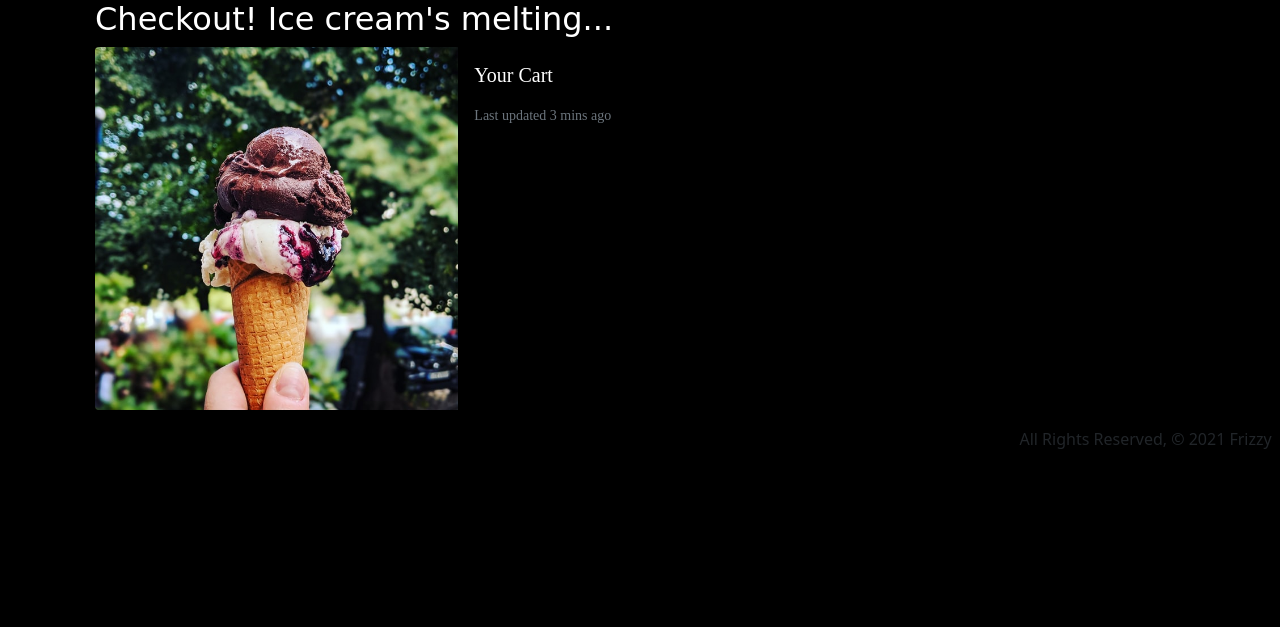
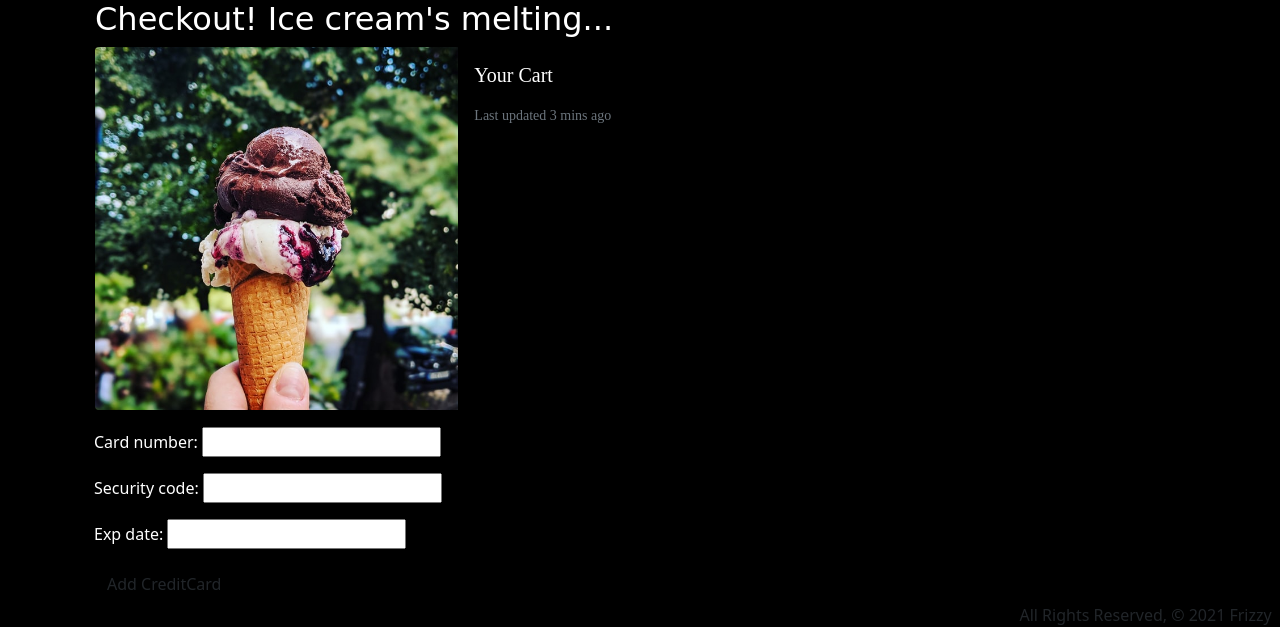
Before and after one commit to kevintlau/frizzy, a Django app: page /profile/ in a window 1280 px wide. Shown: the part 912-1539 px from the top of the page. Before the commit the page ends 1361 px from the top, so only its background shows below. Run offline with Django 3.2, Linux system fonts and the light colour scheme; parts of the project's set-up code (start-up, migrations or seed data) failed here and were passed over; some libraries are stand-ins or nearby versions; some web fonts are replaced.

Commit message:
wip: creditcard

```diff
--- a/main_app/forms.py
+++ b/main_app/forms.py
@@ -3,6 +3,7 @@ from django.db.models import fields
 from django.forms import ModelForm
 from django.contrib.auth.forms import UserCreationForm
 from django.contrib.auth.models import User
+from .models import CreditCard
 
 class SignUpForm(UserCreationForm):
     first_name = forms.CharField(max_length=30)
@@ -43,3 +44,8 @@ class SignUpForm(UserCreationForm):
         'address',
         'phone_number'
     ]
+
+class CreditCardForm(ModelForm):
+  class Meta:
+    model = CreditCard
+    fields = ['card_number', 'security_code', 'exp_date']
--- a/main_app/templates/base.html
+++ b/main_app/templates/base.html
@@ -38,6 +38,8 @@
                 <a class="nav-item nav-link" href="{% url 'about' %}">About</a>
                 <a class="nav-item nav-link" href="{% url 'profile_detail' %}">Profile</a>
                 <a class="nav-item nav-link" href="">Payment</a>
+                <a class="nav-item nav-link" href="">Credit Card</a>
+
               </div>
               <form class="d-flex" method="POST" action= "{% url 'search_shops' %}">
                   {% csrf_token %}
--- a/main_app/templates/main_app/profile_detail.html
+++ b/main_app/templates/main_app/profile_detail.html
@@ -56,5 +56,10 @@
               </div>
             </div>
         </div>
+        <form action="{% url 'add_creditcard' user.profile.id %}" method="post">
+            {% csrf_token %}
+            {{ creditcard_form.as_p }}
+            <input type="submit" class="btn" value="Add CreditCard">
+        </form>
     </div>
 {% endblock %}
--- a/main_app/urls.py
+++ b/main_app/urls.py
@@ -10,7 +10,6 @@ urlpatterns = [
 	path("profile/", views.profile, name="profile_detail"),
 	path("profile/create/", views.ProfileCreate.as_view(), name="profile_create"),
 	path("profile/<int:pk>/update/", views.ProfileUpdate.as_view(), name="profile_update"),
-	path("profile/<int:pk>/add_creditcard/", views.add_creditcard, name="add_creditcard"),
 	path("profile/<int:profile_pk>/assoc_order/<int:order_pk>/", views.assoc_order, name="assoc_order"),
 
 	path("creditcards/", views.CreditCardDetail.as_view(), name="creditcard_index"),
@@ -18,7 +17,8 @@ urlpatterns = [
 	path("creditcards/create/", views.CreditCardCreate.as_view(), name="creditcard_create"),
 	path("creditcards/<int:pk>/update/", views.CreditCardUpdate.as_view(), name="creditcard_update"),
 	path("creditcards/<int:pk>/delete/", views.CreditCardDelete.as_view(), name="creditcard_delete"),
-
+	path('profile/<int:profile_id>/add_creditcard/', views.add_creditcard, name='add_creditcard'),
+	# path('profile/<int:profile_id>/add_creditcard/', views.add_creditcard, name='add_creditcard'),
 	path("orders/", views.OrderList.as_view(), name="order_index"),
 	# blank view with a button that submits a form to prepopulate user pk and store pk
 	path("orders/create/<int:user_pk>/<int:shop_pk>/", views.OrderCreate.as_view(), name="order_create"),
--- a/main_app/views.py
+++ b/main_app/views.py
@@ -11,7 +11,7 @@ from .models import Profile, CreditCard, Order, Shop, IceCream
 # from .forms import
 from django.contrib.auth import login, authenticate
 # from django.contrib.auth.forms import UserCreationForm
-from main_app.forms import SignUpForm
+from main_app.forms import SignUpForm, CreditCardForm
 # decorator to enforce login for view functions
 from django.contrib.auth.decorators import login_required
 # class-based views require a mixin - classes can't have decorators
@@ -73,7 +73,11 @@ class ProfileList(ListView):
 # class ProfileDetail(DetailView):
 # 	model = Profile
 def profile(request):
-	return render(request, 'main_app/profile_detail.html')
+	creditcard_form = CreditCardForm()
+	return render(request, 'main_app/profile_detail.html', {
+		'creditcard_form':creditcard_form
+	})
+
 
 class ProfileCreate(CreateView):
 	model = Profile
@@ -82,8 +86,20 @@ class ProfileCreate(CreateView):
 class ProfileUpdate(UpdateView):
 	model = Profile
 	fields = ["address", "phone_number"]
+
+
+
 def add_creditcard(request, profile_id):
-	pass
+	form = CreditCardForm(request.POST)
+  # validate the form
+	if form.is_valid():
+	# don't save the form to the db until it
+	# has the cat_id assigned
+		new_creditcard = form.save(commit=False)
+		new_creditcard.profile_id = profile_id
+		new_creditcard.save()
+	return redirect('detail')
+
 def assoc_order(request, profile_id, order_id):
 	pass
 
```
Also changed, not shown: main_app/templates/main_app/creditcard_confirm_delete.html (+13 -0 lines).
